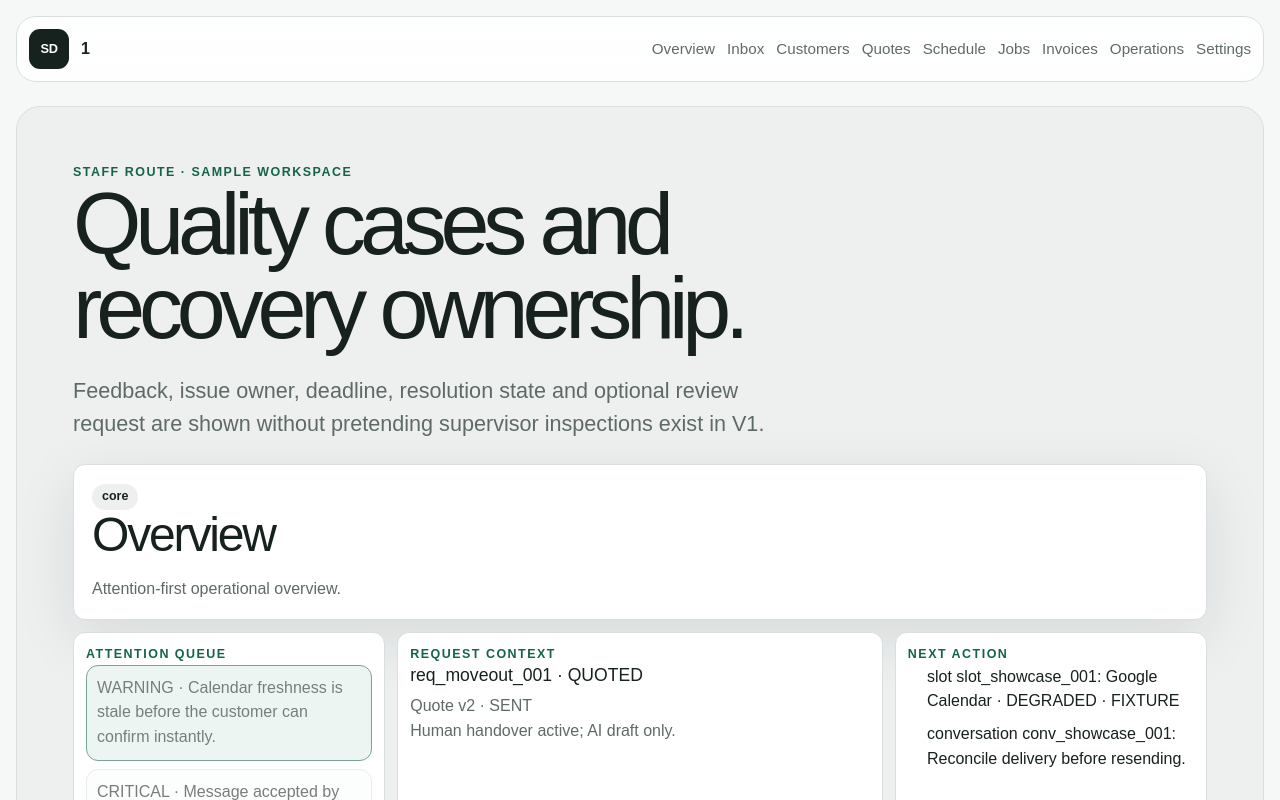
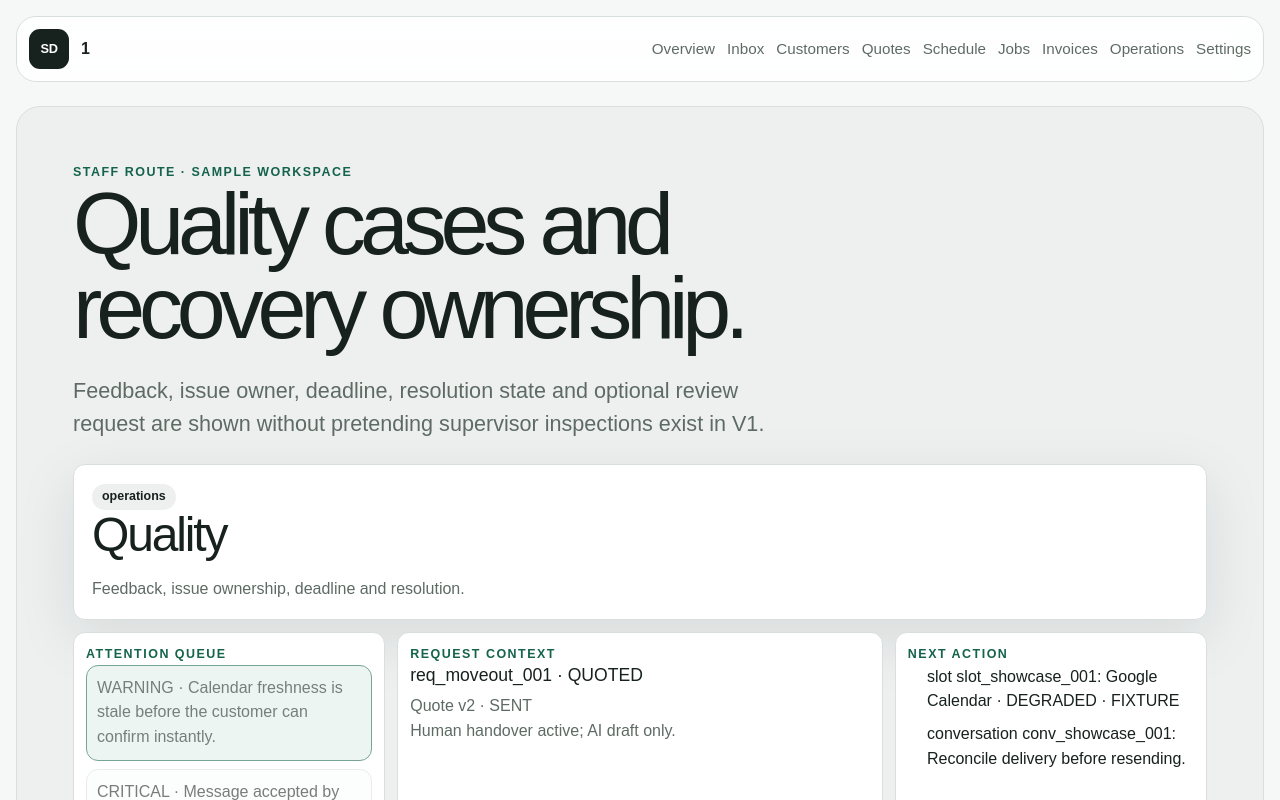
Before and after one commit to SaamVR/ServiceDesk, a Next.js app: page /app/1/quality in a window 1280 px wide. Shown: the top 800 px of the page. Built offline with nearby package versions, Linux system fonts and the light colour scheme.

Commit message:
feat(staff): map quality route to module

```diff
--- a/src/app/app/[workspace]/quality/page.tsx
+++ b/src/app/app/[workspace]/quality/page.tsx
@@ -8,6 +8,7 @@ export default async function StaffQualityPage({ params }: { params: Promise<{ w
     <>
       <OperationalRoute
         surface="staff"
+        staffModule="quality"
         workspaceLabel={workspace}
         title="Quality cases and recovery ownership."
         description="Feedback, issue owner, deadline, resolution state and optional review request are shown without pretending supervisor inspections exist in V1."
```
